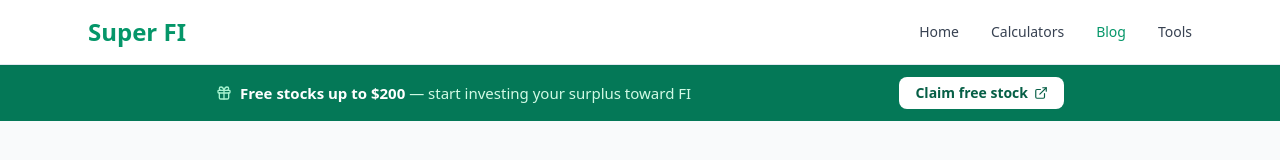
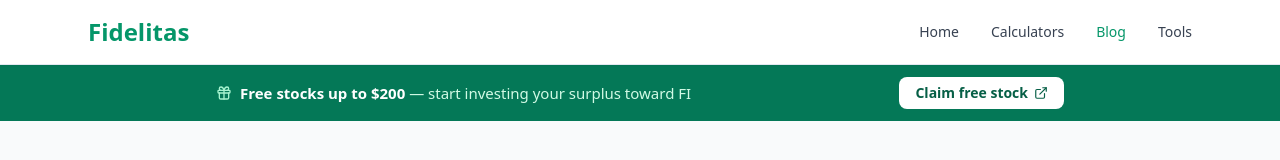
Before and after one commit to daughterpop/super-fi-calc, a React (Vite) app: page /blog in a window 1280 px wide. Shown: the top 160 px of the page. Built offline with nearby package versions, Linux system fonts and the light colour scheme.

Commit message:
Complete Fidelitas rebrand on Blog, Calculators, and Tools nav/copy

```diff
--- a/src/pages/BlogIndex.jsx
+++ b/src/pages/BlogIndex.jsx
@@ -53,12 +53,11 @@ export default function BlogIndex() {
 
   return (
     <div className="min-h-screen bg-gray-50">
-      {/* Simple nav */}
       <nav className="bg-white shadow-sm border-b sticky top-0 z-50">
         <div className="max-w-6xl mx-auto px-3 sm:px-6 py-2.5 sm:py-4 flex justify-between items-center gap-2">
           <Link to="/" className="font-bold text-emerald-600 hover:text-emerald-700 shrink-0 leading-tight">
-            <span className="sm:hidden text-base">Super FI</span>
-            <span className="hidden sm:inline text-2xl">Super FI</span>
+            <span className="sm:hidden text-base">Fidelitas</span>
+            <span className="hidden sm:inline text-2xl">Fidelitas</span>
           </Link>
           <div className="flex items-center gap-3 sm:gap-8 text-sm">
             <Link to="/" className="text-gray-700 hover:text-emerald-600 font-medium whitespace-nowrap">Home</Link>
@@ -69,7 +68,6 @@ export default function BlogIndex() {
         </div>
       </nav>
 
-      {/* Top referral strip - matching calculator page */}
       <div className="bg-emerald-700 text-white">
         <div className="max-w-4xl mx-auto px-4 sm:px-6 py-2.5 sm:py-3 flex flex-col sm:flex-row items-center justify-between gap-2 sm:gap-4 text-center sm:text-left">
           <div className="flex items-center gap-2 text-sm sm:text-[15px]">
--- a/src/pages/Calculators.jsx
+++ b/src/pages/Calculators.jsx
@@ -40,12 +40,11 @@ export default function Calculators() {
 
   return (
     <div className="min-h-screen bg-gray-50 overflow-x-hidden">
-      {/* Sticky Nav */}
       <nav className="bg-white shadow-sm border-b sticky top-0 z-50">
         <div className="max-w-6xl mx-auto px-3 sm:px-6 py-2.5 sm:py-4 flex justify-between items-center gap-2">
           <Link to="/" className="font-bold text-emerald-600 hover:text-emerald-700 shrink-0 leading-tight">
-            <span className="sm:hidden text-base">Super FI</span>
-            <span className="hidden sm:inline text-2xl">Super FI</span>
+            <span className="sm:hidden text-base">Fidelitas</span>
+            <span className="hidden sm:inline text-2xl">Fidelitas</span>
           </Link>
           <div className="flex items-center gap-3 sm:gap-8 text-sm">
             <Link to="/" className="text-gray-700 hover:text-emerald-600 font-medium whitespace-nowrap">Home</Link>
@@ -56,7 +55,6 @@ export default function Calculators() {
         </div>
       </nav>
 
-      {/* Top referral strip */}
       <div className="bg-emerald-700 text-white">
         <div className="max-w-4xl mx-auto px-4 sm:px-6 py-2.5 sm:py-3 flex flex-col sm:flex-row items-center justify-between gap-2 sm:gap-4 text-center sm:text-left">
           <div className="flex items-center gap-2 text-sm sm:text-[15px]">
@@ -78,7 +76,6 @@ export default function Calculators() {
         </div>
       </div>
 
-      {/* Page header */}
       <div className="bg-white border-b">
         <div className="max-w-4xl mx-auto px-4 sm:px-6 py-6 sm:py-8 text-center">
           <h1 className="text-2xl sm:text-3xl font-bold text-gray-900 mb-2">FI Calculators</h1>
@@ -88,7 +85,6 @@ export default function Calculators() {
         </div>
       </div>
 
-      {/* Calculator tabs + content */}
       <div className="max-w-4xl mx-auto px-4 sm:px-6 py-6 sm:py-8">
         <div className="flex border-b mb-6 sm:mb-8 bg-white rounded-t-lg overflow-hidden">
           <button
@@ -128,7 +124,6 @@ export default function Calculators() {
         )}
       </div>
 
-      {/* Faith & Stewardship FAQ — right after calculator for immediate relevance */}
       <div className="max-w-4xl mx-auto px-4 sm:px-6 py-10 sm:py-12 bg-white border-t border-b border-gray-100">
         <div className="text-center mb-8">
           <div className="inline-flex items-center gap-2 px-4 py-1.5 rounded-full bg-emerald-100 text-emerald-700 text-xs font-semibold tracking-[1.5px] mb-4">
@@ -171,7 +166,6 @@ export default function Calculators() {
         <p className="text-center text-xs text-gray-500 mt-6">Have a question we missed? Share your story or thoughts on the blog.</p>
       </div>
 
-      {/* Secondary Robinhood CTA */}
       <div className="max-w-4xl mx-auto px-4 sm:px-6 py-6">
         <div className="bg-gradient-to-r from-emerald-50 to-teal-50 border border-emerald-100 rounded-2xl p-5 sm:p-6 flex flex-col sm:flex-row items-start sm:items-center gap-4">
           <div className="flex-1">
```
